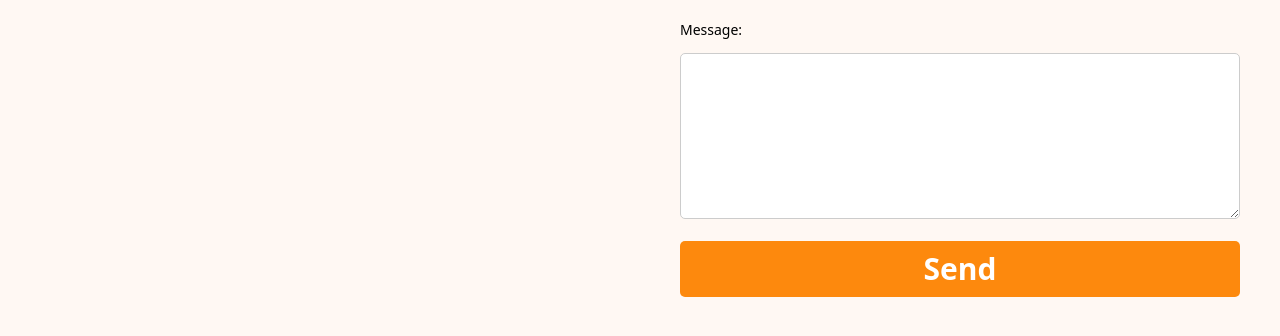
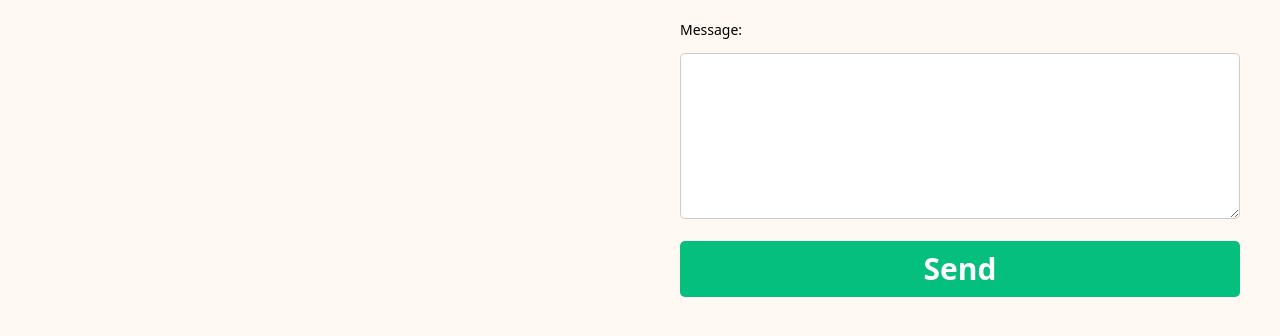
Before and after one commit to sunvir-web/ip-project, a plain HTML site: page index.html in a window 1280 px wide. In both pictures the pointer is over the button "Send". Shown: the part 2604-2940 px from the top of the page. Drawn offline with nearby package versions, Linux system fonts and the light colour scheme.

Commit message:
button correction

```diff
--- a/styles/styles.css
+++ b/styles/styles.css
@@ -36,5 +36,5 @@
   font-weight: bold;
 }
 .form-container button:hover {
-  background-color: #fd890d;
+  background-color: #04BF7E;
 }
```
